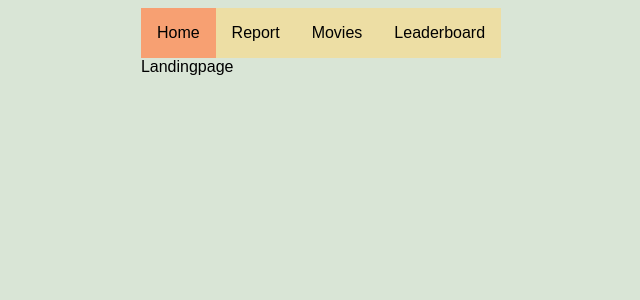
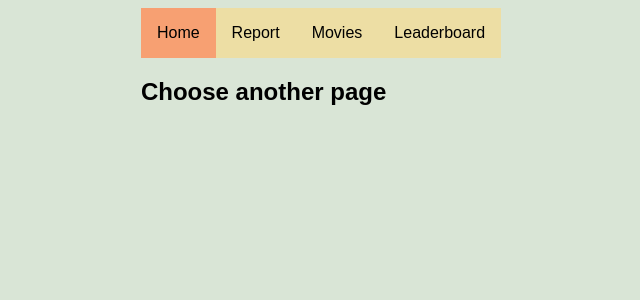
Before and after one commit to TClark2026/no-state-allowed, a React (Vite) app: page / in a window 1280 px wide. Shown: the top 300 px of the page, without its empty margins (319-959 px from the left). Built offline with nearby package versions, Linux system fonts and the light colour scheme; a web font is replaced by a local one.

Commit message:
landing page msg

```diff
--- a/src/components/Landingpage/Landingpage.tsx
+++ b/src/components/Landingpage/Landingpage.tsx
@@ -1,6 +1,6 @@
 const Landingpage = () => {
   return (
-    <div>Landingpage</div>
+    <h2>Choose another page</h2>
   )
 }
 
```
